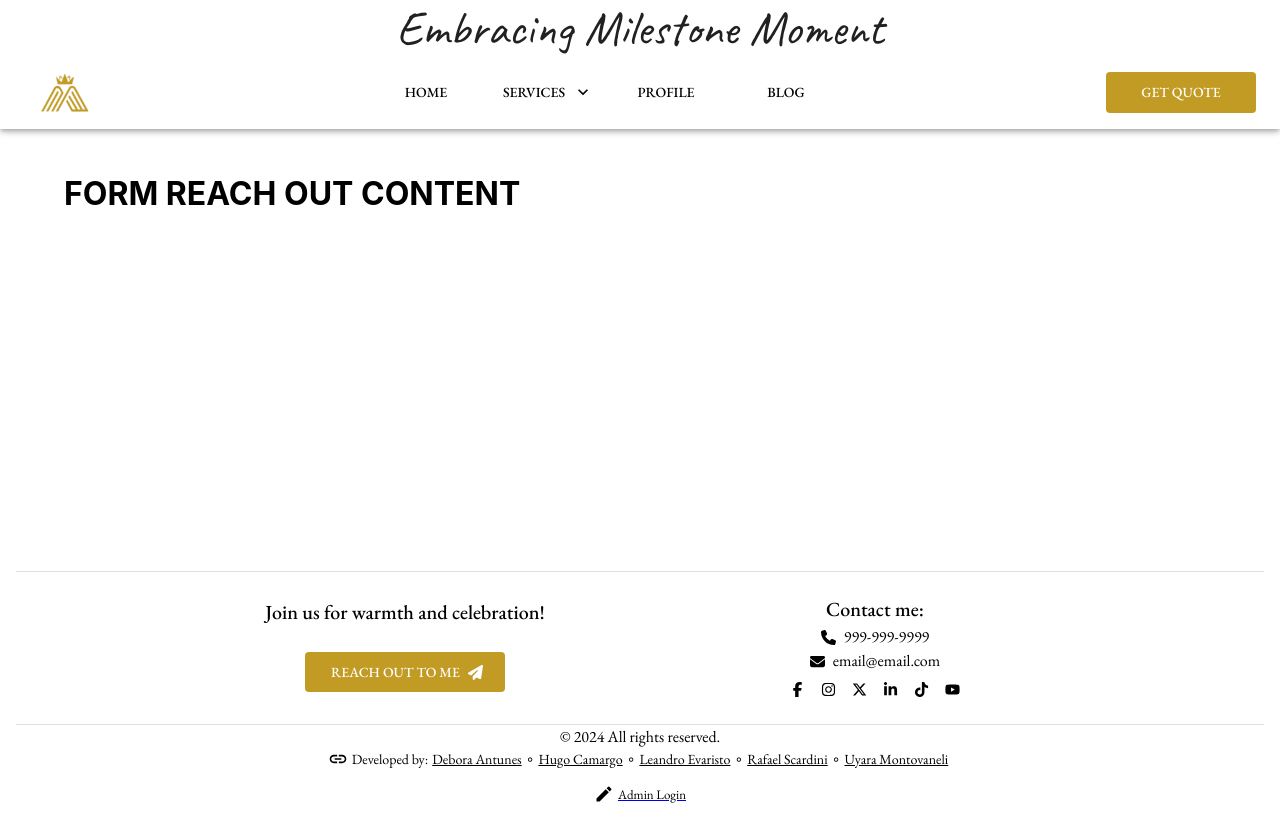
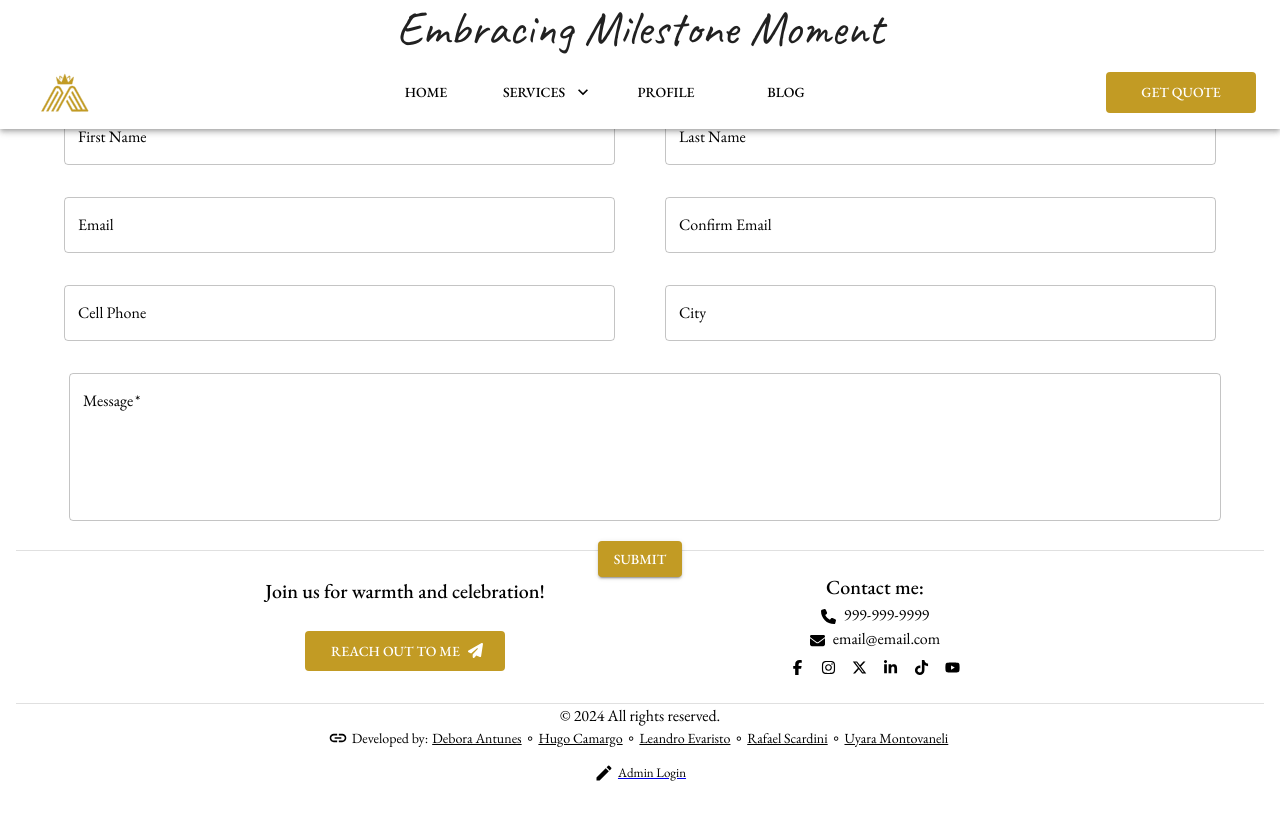
Before and after one commit to hugozeminian/CapstoneProjectWebsite, a React (Create React App) app in the folder react/: page /form-reach-out in a window 1280 px wide. Built offline with nearby package versions, Linux system fonts and the light colour scheme.

Commit message:
reach out form

```diff
--- /dev/null
+++ b/react/src/repository/FormReachOutContent.js
@@ -0,0 +1,50 @@
+export const initialContactForm = {
+    customer: [
+        {
+            id: "customer_first_name",
+            name: "customer_first_name",
+            label: "First Name",
+            isRequired: true
+        },
+        {
+            id: "customer_last_name",
+            name: "customer_last_name",
+            label: "Last Name",
+            isRequired: true
+        },
+        {
+            id: "customer_email",
+            name: "customer_email",
+            label: "Email",
+            isRequired: true
+        },
+        {
+            id: "customer_confirm_email",
+            name: "customer_confirm_email",
+            label: "Confirm Email",
+            isRequired: true
+        },
+        {
+            id: "customer_cellphone",
+            name: "customer_cellphone",
+            label: "Cellphone",
+            isRequired: true
+        },
+        {
+            id: "customer_city",
+            name: "customer_city",
+            label: "City",
+            isRequired: true
+        },
+    ]
+}
+export const initialMessageReachOutForm = {
+    message_reachOutBox: {
+        id: "message",
+        name: "message",
+        label: "Message",
+        isRequired: true,
+        minRows: 5,
+        maxRows: 10,
+    }
+}
--- a/react/src/route/form-reach-out/FormReachOut.jsx
+++ b/react/src/route/form-reach-out/FormReachOut.jsx
@@ -1,6 +1,11 @@
 import React from "react";
 import { Container } from "@mui/material";
 import { CalcDifViewHeigh } from "../../util/generalFunctions.js";
+import Box from '@mui/material/Box';
+import TextField from '@mui/material/TextField';
+import Button from '@mui/material/Button';
+import { initialMessageReachOutForm } from "../../repository/FormReachOutContent.js";
+import FormInput from "../../components/form-input/FormInput.jsx";
 
 const FormReachOut = () => {
   const calcDifViewHeigh = CalcDifViewHeigh();
@@ -8,12 +13,113 @@ const FormReachOut = () => {
   return (
     <>
       <Container
+      sx={{
+        display: 'flex',
+        justifyContent: 'center',
+        alignItems: 'center',
+        height: `calc(100vh - ${calcDifViewHeigh}px)`,
+      }}
+    >
+       <Box
+        component="form"
         sx={{
-          height: `calc(100vh - ${calcDifViewHeigh}px)`,
+          display: 'flex',
+          flexDirection: 'column',
+          alignItems: 'center',
         }}
+        noValidate
+        autoComplete="off"
       >
-        <h1>FORM REACH OUT CONTENT</h1>
-      </Container>
+        <Box sx={{ display: 'flex', gap: '50px' }}>
+
+          <Box sx={{ width: '50%' }}>
+            <TextField
+            id="outlined-search"
+            label="First Name"
+            type="search"
+            fullWidth
+             sx={{ mb: 4 }}
+            />
+
+             <TextField
+            id="outlined-search"
+            label="Email"
+            type="search"
+            fullWidth
+             sx={{ mb: 4 }} />
+
+            <TextField
+            id="outlined-search"
+            label="Cell Phone"
+            type="search"
+            fullWidth
+             sx={{ mb: 4 }}
+            />
+          </Box>
+
+          <Box sx={{ width: '50%' }}>
+            <TextField
+            id="outlined-search"
+            label="Last Name"
+            type="search"
+            fullWidth
+             sx={{ mb: 4 }}
+            />
+
+             <TextField
+            id="outlined-search"
+            label="Confirm Email"
+            type="search"
+            fullWidth
+            sx={{ mb: 4 }}
+            />
+
+            <TextField
+            id="outlined-search"
+            label="City"
+            type="search"
+            fullWidth
+             sx={{ mb: 4 }}
+            />
+          </Box>
+        </Box>
+
+        <Box
+            sx={{
+              justifyContent: "center",
+              marginBottom: "20px",
+              marginLeft: "10px",
+              marginRight: "0px",
+              width: "100%",
+            }}
+          >
+            <FormInput
+              name={initialMessageReachOutForm.message_reachOutBox.name}
+              //onChange={handleChange}
+              isRequired={initialMessageReachOutForm.message_reachOutBox.isRequired}
+              label={initialMessageReachOutForm.message_reachOutBox.label}
+              id={initialMessageReachOutForm.message_reachOutBox.id}
+              isMultiline={true}
+              minRows={initialMessageReachOutForm.message_reachOutBox.minRows}
+              maxRows={initialMessageReachOutForm.message_reachOutBox.maxRows}
+              variant="outlined"
+            />
+          </Box>
+
+      <Button
+            variant="contained"
+            sx={{
+              color: 'white',
+              '&:hover': {
+                backgroundColor: 'white',
+                color: 'black'
+              }
+            }}
+          >
+            Submit
+          </Button>
+      </Box>
+    </Container>
     </>
   );
 };
```
Also changed, not shown: 1 other file (tests, documents, lock files or other folders).
